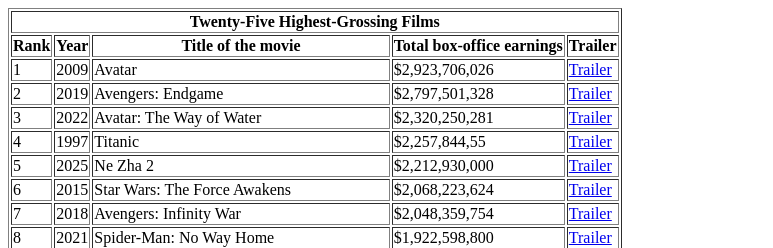
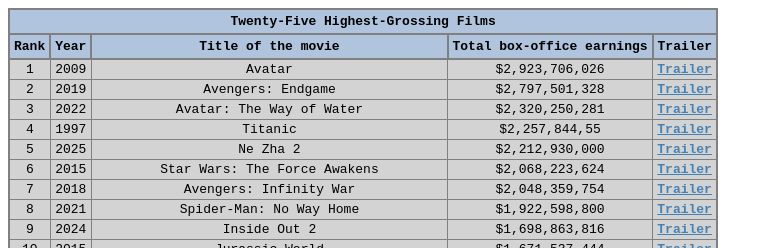
Before and after one commit to neserwern-ITvarsity/Module-1-Assessment-4, a plain HTML site: page index.html in a window 1280 px wide. Shown: the top 248 px of the page, without its empty margins (0-773 px from the left). Drawn offline with Linux system fonts and the light colour scheme.

Commit message:
Update index.html

```diff
--- a/index.html
+++ b/index.html
@@ -4,7 +4,7 @@
 
 
 </head>
-<link rel="stylesheet" href="style-table.css" />
+<link rel="stylesheet" href="style.css" />
 </head>
 
 <body>
```
